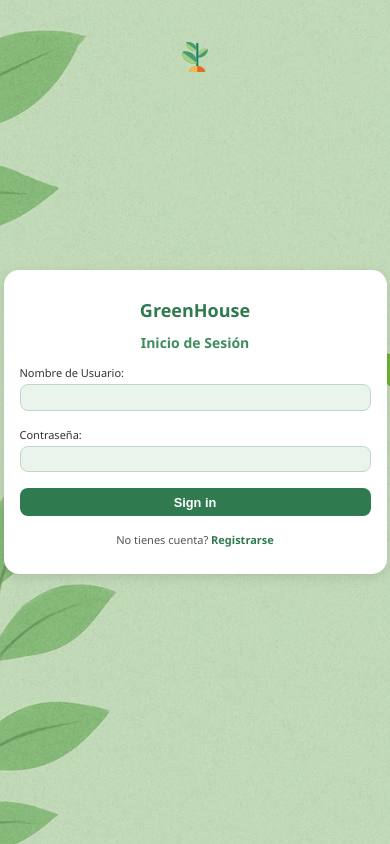
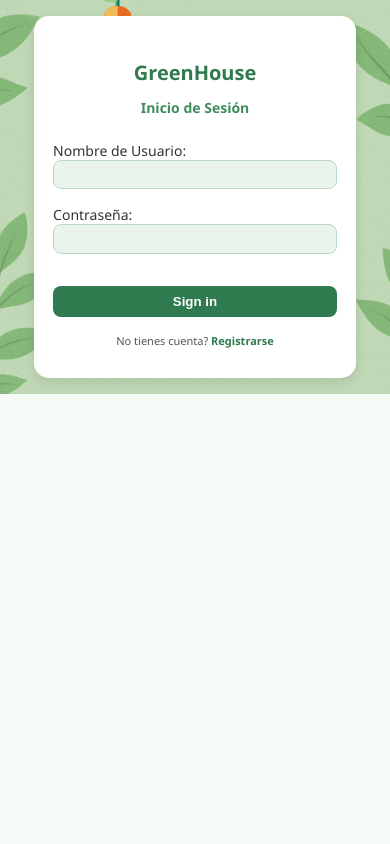
Before and after one commit to thiagoHerrera/invernadero, a Django app: page /signin/ in a window 390 px wide. Run offline with Django 4.2, Linux system fonts and the light colour scheme.

Commit message:
register ya con responsive (falta arreglar errores del login)

```diff
--- a/Invernadero/invernadero/settings.py
+++ b/Invernadero/invernadero/settings.py
@@ -25,7 +25,8 @@
 # SECURITY WARNING: don't run with debug turned on in production!
 DEBUG = True
 
-ALLOWED_HOSTS = []
+ALLOWED_HOSTS = ['*']
+
 
 
 # Application definition
--- a/Invernadero/users/static/css/login.css
+++ b/Invernadero/users/static/css/login.css
@@ -10,17 +10,15 @@
     justify-content: center;
     align-items: center;
     height: 100vh;
-    position: relative;
 }
 
-.plantita {
-    position: absolute;
-    top: 15%;
-    left: 40%;
-    transform: translateX(-50%);
-    height: 50px;
-    width: 50px;
-    z-index: 1;
+.container {
+    width: 100%;
+    display: flex;
+    justify-content: center;
+    align-items: center;
+    padding: 1rem;
+    box-sizing: border-box;
 }
 
 form {
@@ -29,18 +27,36 @@
     border-radius: 15px;
     box-shadow: 0 4px 12px rgba(0, 0, 0, 0.1);
     text-align: center;
-    width: 300px;
+    width: 90%;
+    max-width: 360px;
+    box-sizing: border-box;
     position: relative;
-    z-index: 2;
+    animation: fadeIn 0.6s ease-in-out;
 }
 
-form h1 {
+
+.plantita {
+    position: absolute;
+    top: -60px;
+    left: 25%;
+    transform: translateX(-50%);
+    width: 60px;
+    height: 60px;
+}
+
+.plantita svg {
+    width: 100%;
+    height: 100%;
+}
+
+h1 {
     color: #2f7a4e;
     font-size: 24px;
+    margin-top: 2.5rem;
     margin-bottom: 0.5rem;
 }
 
-form h2 {
+h2 {
     color: #3f8c5d;
     font-size: 18px;
     margin-bottom: 1.5rem;
@@ -53,18 +69,17 @@
     color: #333;
 }
 
-input[type="text"],
-input[type="password"] {
+.form-group input {
     width: 100%;
     padding: 0.5rem;
     border: 1px solid #bcd9c7;
     border-radius: 8px;
     background-color: #eaf4ed;
-    margin-top: 4px;
+    font-size: 1rem;
     box-sizing: border-box;
 }
 
-button[type="submit"] {
+button {
     width: 100%;
     padding: 0.6rem;
     background-color: #2f7a4e;
@@ -74,9 +89,10 @@
     font-weight: bold;
     cursor: pointer;
     transition: background-color 0.3s ease;
+    margin-top: 1rem;
 }
 
-button[type="submit"]:hover {
+button:hover {
     background-color: #256440;
 }
 
@@ -96,42 +112,159 @@
     text-decoration: underline;
 }
 
-/* Media Queries para Responsividad */
+body {
+    margin: 0;
+    padding: 0;
+    font-family: 'Segoe UI', sans-serif;
+    background-color: #f4faf5;
+    background-image: url("/static/img/fondologin.png");
+    background-repeat: no-repeat;
+    background-size: cover;
+    display: flex;
+    justify-content: center;
+    align-items: center;
+    height: 100vh;
+    flex-direction: column;
+}
+
+.container {
+    width: 100%;
+    display: flex;
+    justify-content: center;
+    align-items: center;
+    padding: 1rem;
+    box-sizing: border-box;
+}
+
+form {
+    background-color: white;
+    padding: 2rem;
+    border-radius: 15px;
+    box-shadow: 0 4px 12px rgba(0, 0, 0, 0.1);
+    text-align: center;
+    width: 90%;
+    max-width: 360px;
+    box-sizing: border-box;
+    position: relative;
+    animation: fadeIn 0.6s ease-in-out;
+}
+
+.plantita {
+    position: absolute;
+    top: -60px;
+    left: 25%;
+    transform: translateX(-50%);
+    width: 60px;
+    height: 60px;
+}
+
+.plantita svg {
+    width: 100%;
+    height: 100%;
+}
+
+h1 {
+    color: #2f7a4e;
+    font-size: 24px;
+    margin-top: 2.5rem;
+    margin-bottom: 0.5rem;
+}
+
+h2 {
+    color: #3f8c5d;
+    font-size: 18px;
+    margin-bottom: 1.5rem;
+}
+
+.form-group {
+    margin-bottom: 1rem;
+    text-align: left;
+    font-size: 14px;
+    color: #333;
+}
+
+.form-group input {
+    width: 100%;
+    padding: 0.5rem;
+    border: 1px solid #bcd9c7;
+    border-radius: 8px;
+    background-color: #eaf4ed;
+    font-size: 1rem;
+    box-sizing: border-box;
+}
+
+button {
+    width: 100%;
+    padding: 0.6rem;
+    background-color: #2f7a4e;
+    color: white;
+    border: none;
+    border-radius: 8px;
+    font-weight: bold;
+    cursor: pointer;
+    transition: background-color 0.3s ease;
+    margin-top: 1rem;
+}
+
+button:hover {
+    background-color: #256440;
+}
+
+.register-text {
+    margin-top: 1rem;
+    font-size: 13px;
+    color: #555;
+}
+
+.register-text a {
+    color: #2f7a4e;
+    text-decoration: none;
+    font-weight: bold;
+}
+
+.register-text a:hover {
+    text-decoration: underline;
+}
+
+/* Media Queries */
 @media (max-width: 768px) {
-    .plantita {
-        top: 10%;
-        left: 50%;
-        height: 40px;
-        width: 40px;
+    body {
+        height: auto;
+        padding: 2rem;
+    }
+
+    .container {
+        flex-direction: column;
+        padding: 1rem;
     }
 
     form {
-        width: 80%;
+        max-width: 100%;
+        width: 90%;
         padding: 1.5rem;
     }
 
-    form h1 {
-        font-size: 20px;
+    h1 {
+        font-size: 22px;
+        margin-top: 1.5rem;
     }
 
-    form h2 {
+    h2 {
         font-size: 16px;
-        margin-bottom: 1rem;
     }
 
-    .form-group {
-        font-size: 12px;
+    .plantita {
+        width: 50px;
+        height: 50px;
+        top: -50px;
     }
 
-    input[type="text"],
-    input[type="password"] {
+    .form-group input {
         padding: 0.4rem;
-        font-size: 0.9rem;
     }
 
-    button[type="submit"] {
+    button {
         padding: 0.5rem;
-        font-size: 0.9rem;
     }
 
     .register-text {
@@ -139,41 +272,31 @@
     }
 }
 
-@media (max-width: 500px) {
-    .plantita {
-        top: 5%;
-        left: 50%;
-        height: 30px;
-        width: 30px;
+@media (max-width: 480px) {
+    body {
+        padding: 1rem;
     }
 
     form {
+        padding: 1.2rem;
         width: 90%;
-        padding: 1rem;
+        max-width: 100%;
     }
 
-    form h1 {
-        font-size: 18px;
+    h1 {
+        font-size: 20px;
     }
 
-    form h2 {
+    h2 {
         font-size: 14px;
-        margin-bottom: 0.8rem;
     }
 
-    .form-group {
-        font-size: 11px;
+    .form-group input {
+        padding: 0.3rem;
     }
 
-    input[type="text"],
-    input[type="password"] {
-        padding: 0.3rem;
-        font-size: 0.8rem;
-    }
-
-    button[type="submit"] {
-        padding: 0.4rem;
-        font-size: 0.8rem;
+    button {
+        padding: 0.5rem;
     }
 
     .register-text {
--- a/Invernadero/users/templates/signin.html
+++ b/Invernadero/users/templates/signin.html
@@ -7,7 +7,10 @@
     <link rel="stylesheet" href="{% static 'css/login.css' %}">
 </head>
 <body>
+    <form action="/signin/" method="POST">
+
         <div class="plantita">
+            <!-- SVG de la plantita -->
             <svg version="1.1" id="Layer_1" xmlns="http://www.w3.org/2000/svg" xmlns:xlink="http://www.w3.org/1999/xlink" viewBox="0 0 512 512" xml:space="preserve">
                 <path style="fill:#A2CE86;" d="M287.635,250.097c-0.541-19.805,4.441-40.438,14.41-59.669c10.157-19.593,25.307-37.283,43.815-51.152c18.508-13.868,39.738-23.443,61.396-27.689c21.256-4.166,42.459-3.155,61.314,2.926c4.1,1.322,6.921,5.086,7.039,9.392c0.541,19.805-4.442,40.438-14.41,59.669c-3.304,6.375-7.135,12.545-11.44,18.45c-8.928,12.247-19.888,23.345-32.375,32.702c-18.508,13.868-39.738,23.443-61.396,27.689c-21.256,4.166-42.459,3.155-61.314-2.926C290.574,258.167,287.753,254.403,287.635,250.097z"/>
                 <path style="fill:#489B6D;" d="M473.913,118.568c1.03,1.551,1.642,3.389,1.696,5.339c0.541,19.805-4.442,40.438-14.41,59.669c-3.304,6.375-7.135,12.545-11.44,18.45c-8.928,12.247-19.888,23.345-32.375,32.702c-18.508,13.868-39.738,23.443-61.396,27.689c-21.256,4.166-42.459,3.155-61.314-2.926c-1.93-0.622-3.57-1.79-4.784-3.295L473.913,118.568z"/>
@@ -22,7 +25,6 @@
             </svg>
         </div>
 
-    <form action="/signin/" method="POST">
         <h1>GreenHouse</h1>
         <h2>Inicio de Sesión</h2>
         {% csrf_token %}
```
Also changed, not shown: Invernadero/users/static/css/register.css (+25 -68 lines), Invernadero/users/templates/signup.html (+11 -4 lines). Lines whose indentation alone changed are shown as unchanged.
